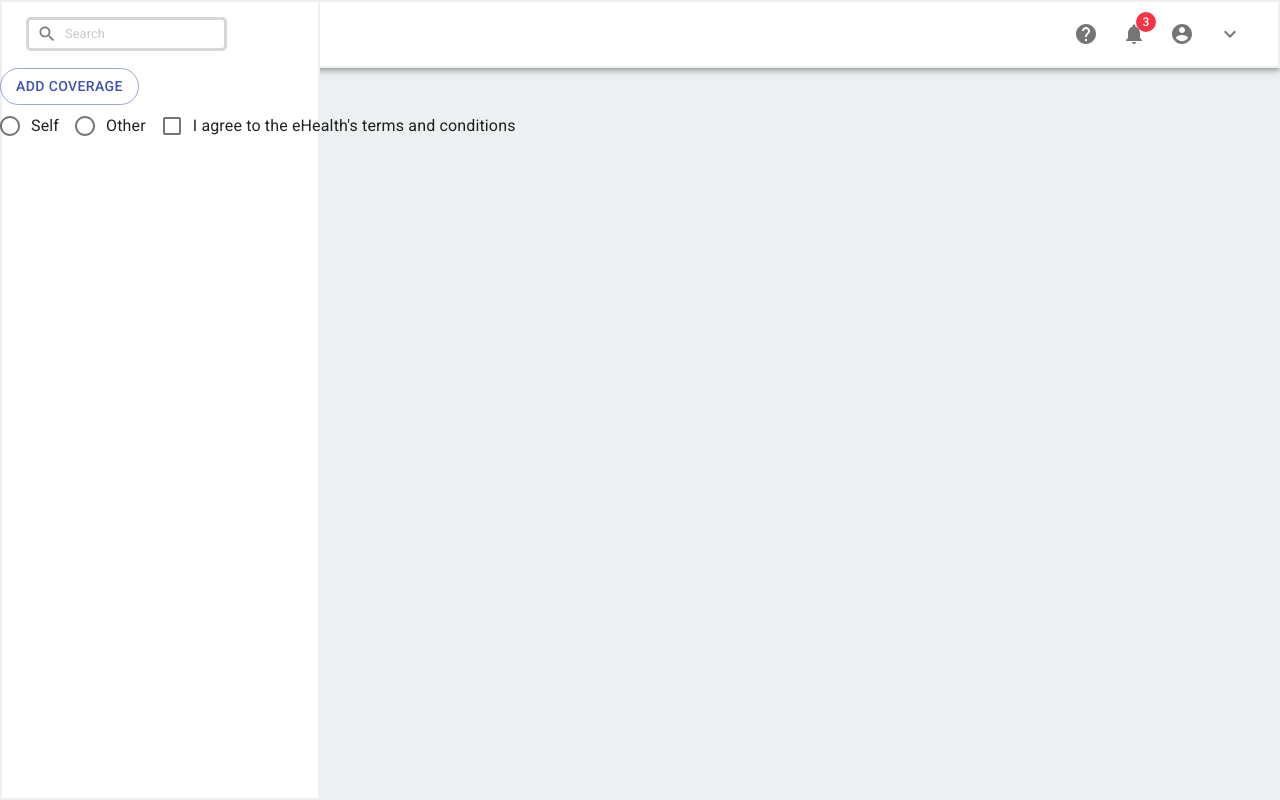
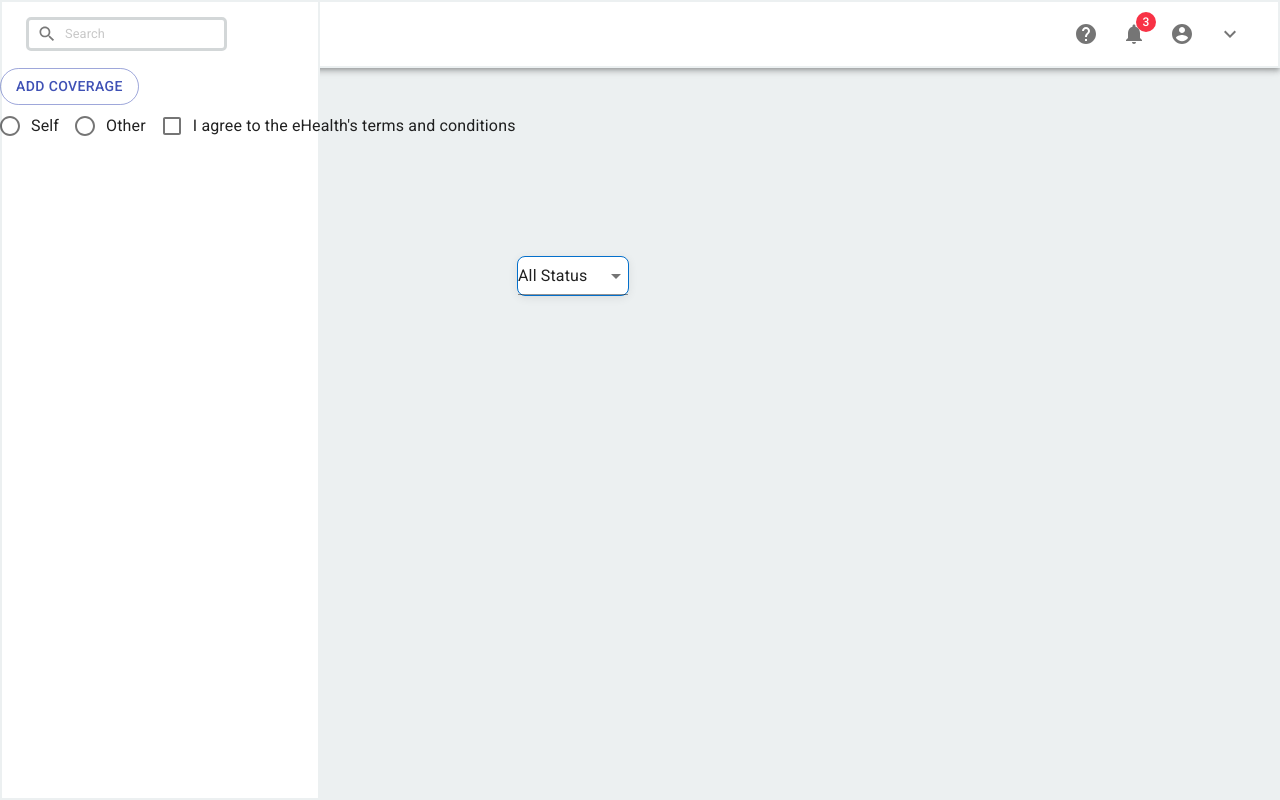
Before and after one commit to ruchita00/css_styling, a React (Create React App) app in the folder my-app/: page / in a window 1280 px wide. Built offline with nearby package versions, Linux system fonts and the light colour scheme.

Commit message:
Added DropDown.

```diff
--- a/my-app/src/App.js
+++ b/my-app/src/App.js
@@ -8,6 +8,7 @@ import SideMenu from "./components/SideMenu"
 import Cards from "./components/Cards"
 import Popup from "./components/Popup"
 import Radio from "./components/Radio"
+import DropDown from "./components/DropDown"
 
 const theme=createMuiTheme({
   palette:{
@@ -39,6 +40,7 @@ function App() {
      <Cards />
      <Popup />
      <Radio />
+     <DropDown />
 
      {/* <PageHeader title="Page Header" subTitle="Page description" icon={<ReceiptIcon />} /> */}
     </ThemeProvider>
--- /dev/null
+++ b/my-app/src/components/DropDown.js
@@ -0,0 +1,39 @@
+import {withStyles ,Select, MenuItem } from '@material-ui/core'
+import React from 'react'
+import ExpandMoreIcon from '@material-ui/icons/ExpandMore';
+
+
+const style=(theme=>({
+    root:{
+        position: 'absolute',
+width: '112px',
+height: '40px',
+left: '517px',
+top: '256px',
+
+background: '#FFFFFF',
+border:' 1px solid #036FCB',
+boxSizing: 'border-box',
+boxShadow: '0px 2px 10px rgba(0, 0, 0, 0.08)',
+borderRadius: '8px',
+    }
+}))
+
+
+const DropDown=(props)=> {
+    const{classes}=props;
+
+    return (
+        <div>
+
+            <Select value=""  displayEmpty  className={classes.root} >
+            <MenuItem value="" >All Status</MenuItem>
+                <MenuItem value={1}>Active</MenuItem>
+                 <MenuItem value={2}>Pending</MenuItem>
+            <MenuItem value={3}>Past</MenuItem>
+            </Select>
+        </div>
+    )
+}
+
+export default withStyles(style)(DropDown);
```
